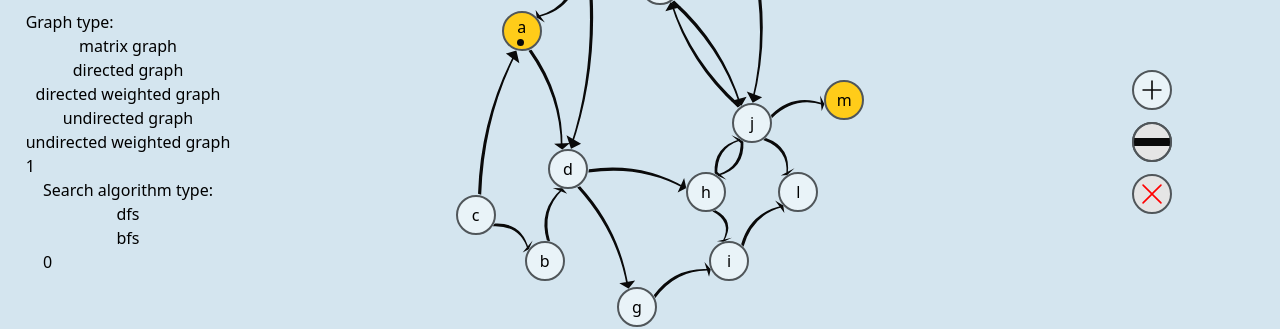
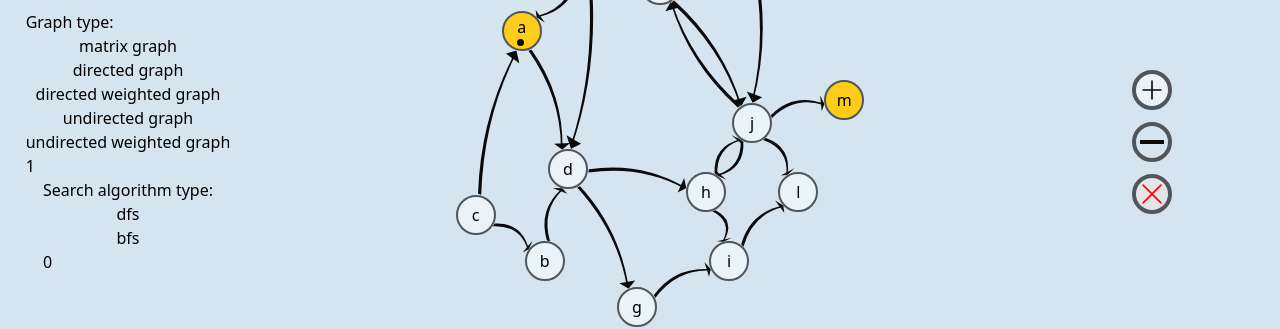
Before and after one commit to KLTPL/graph-algorithms-visualisation, a React (Vite) app: page / in a window 1280 px wide. Both pictures are taken after a click on the button "directed graph". Shown: the part 258-587 px from the top of the page. Built offline with nearby package versions, Linux system fonts and the light colour scheme.

Commit message:
Added highlighting to the selection of pointer tools (to show current tool)

```diff
--- a/src/components/visualisation-container/nodes/EdgeE.tsx
+++ b/src/components/visualisation-container/nodes/EdgeE.tsx
@@ -10,7 +10,7 @@ import { EdgeData } from "../scripts/getEdges";
 import { ChangeEvent } from "react";
 import { NODE_SIZE_PX } from "./NodeE";
 
-const EDGE_HEIGHT_PX = 4;
+export const EDGE_HEIGHT_PX = 4;
 
 interface EdgeEdgeProps {
   nodePos1: NodePosition;
--- a/src/components/visualisation-tools/SelectToolsE.tsx
+++ b/src/components/visualisation-tools/SelectToolsE.tsx
@@ -3,6 +3,7 @@ import resolveConfig from "tailwindcss/resolveConfig";
 import tailwindConfig from "tailwind-config";
 import { NODE_SIZE_PX } from "../visualisation-container/nodes/NodeE";
 import ToolRadioInput from "./ToolRadioInput";
+import { EDGE_HEIGHT_PX } from "../visualisation-container/nodes/EdgeE";
 
 const twConfig = resolveConfig(tailwindConfig);
 
@@ -33,36 +34,31 @@ const CONTENT_REMOVE = (
   </svg>
 );
 
-const CONTENT_NEW_EDGE = [
+const CONTENT_NEW_EDGE = (
   <div
     key={"edge"}
-    style={{ width: NODE_SIZE_PX }}
-    className="bg-black h-2"
-  ></div>,
-  <div
-    key={"coverSoTheEdgeDoesntLookLikeARectangle"}
-    style={{ width: NODE_SIZE_PX, height: NODE_SIZE_PX }}
-    className="bg-none w-full h-full border-solid border-2 border-nodeBorder absolute left-1/2 top-1/2 -translate-x-1/2 -translate-y-1/2 rounded-full"
-  ></div>,
-];
+    style={{ width: NODE_SIZE_PX * 0.6, height: EDGE_HEIGHT_PX }}
+    className="bg-black w-full"
+  ></div>
+);
 
 export default function SelectToolsE() {
   return (
     <div className="flex flex-col gap-3">
       <ToolRadioInput
-        className="bg-nodeEmpty"
+        customClassName="bg-nodeEmpty"
         title="new node"
         newPointerTool={Tools.NewNode}
         content={CONTENT_NEW_NODE}
       />
       <ToolRadioInput
-        className="bg-white"
+        customClassName="bg-inherit"
         title="new edge"
         newPointerTool={Tools.NewEdge}
         content={CONTENT_NEW_EDGE}
       />
       <ToolRadioInput
-        className="bg-white"
+        customClassName="bg-white"
         title="remove node or edge"
         newPointerTool={Tools.RemoveEdgeOrNode}
         content={CONTENT_REMOVE}
--- a/src/components/visualisation-tools/SelectToolsM.tsx
+++ b/src/components/visualisation-tools/SelectToolsM.tsx
@@ -5,23 +5,23 @@ export default function SelectToolsM() {
   return (
     <div className="flex flex-col gap-3">
       <ToolRadioInput
-        className="bg-nodeEmpty"
+        customClassName="bg-nodeEmpty"
         title="empty field"
         newPointerTool={Tools.EmptyField}
       />
       <ToolRadioInput
-        className="bg-nodeRock"
+        customClassName="bg-nodeRock"
         title="rock field"
         newPointerTool={Tools.RockField}
       />
       <ToolRadioInput
-        className="bg-nodeStartOrEnd"
+        customClassName="bg-nodeStartOrEnd"
         title="start field"
         newPointerTool={Tools.StartField}
         content="S"
       />
       <ToolRadioInput
-        className="bg-nodeStartOrEnd"
+        customClassName="bg-nodeStartOrEnd"
         title="end field"
         newPointerTool={Tools.EndField}
         content="E"
--- a/src/components/visualisation-tools/ToolRadioInput.tsx
+++ b/src/components/visualisation-tools/ToolRadioInput.tsx
@@ -7,19 +7,20 @@ import { NODE_SIZE_PX } from "../visualisation-container/nodes/NodeE";
 import { VisualisationPointerTools as Tools } from "./VisualisationTools";
 
 const DEFAULT_CLASS_NAME_M =
-  "w-[50px] aspect-square border-solid border-2 border-nodeBorder text-black rounded-xl grid place-content-center font-semibold";
+  "w-[50px] aspect-square border-solid border-4 border-nodeBorder text-black rounded-xl grid place-content-center font-semibold";
 const DEFAULT_CLASS_NAME_E =
-  "aspect-square border-solid border-2 border-nodeBorder text-black rounded-full font-semibold flex items-center justify-center relative";
+  "aspect-square border-solid border-4 border-nodeBorder text-black rounded-full font-semibold flex items-center justify-center relative";
+const CURRENT_CLASS_NAME = "border-primary";
 
 interface ToolBoxProps {
-  className: string;
+  customClassName: string;
   title: string;
   newPointerTool: Tools;
   content?: string | JSX.Element | JSX.Element[];
 }
 
 export default function ToolRadioInput({
-  className,
+  customClassName,
   title,
   newPointerTool,
   content,
@@ -31,6 +32,10 @@ export default function ToolRadioInput({
     visualisationData.graphType === UserGraphTypes.M
       ? DEFAULT_CLASS_NAME_M
       : DEFAULT_CLASS_NAME_E;
+  const classNames = [defaultClassName, customClassName];
+  if (pointerTool === newPointerTool) {
+    classNames.push(CURRENT_CLASS_NAME);
+  }
   function handleOnClick() {
     if (newPointerTool === pointerTool) {
       setPointerToolToDefault();
@@ -41,7 +46,7 @@ export default function ToolRadioInput({
   return (
     <button
       style={{ width: NODE_SIZE_PX }}
-      className={[defaultClassName, className].join(" ")}
+      className={classNames.join(" ")}
       title={title}
       onClick={handleOnClick}
     >
```
